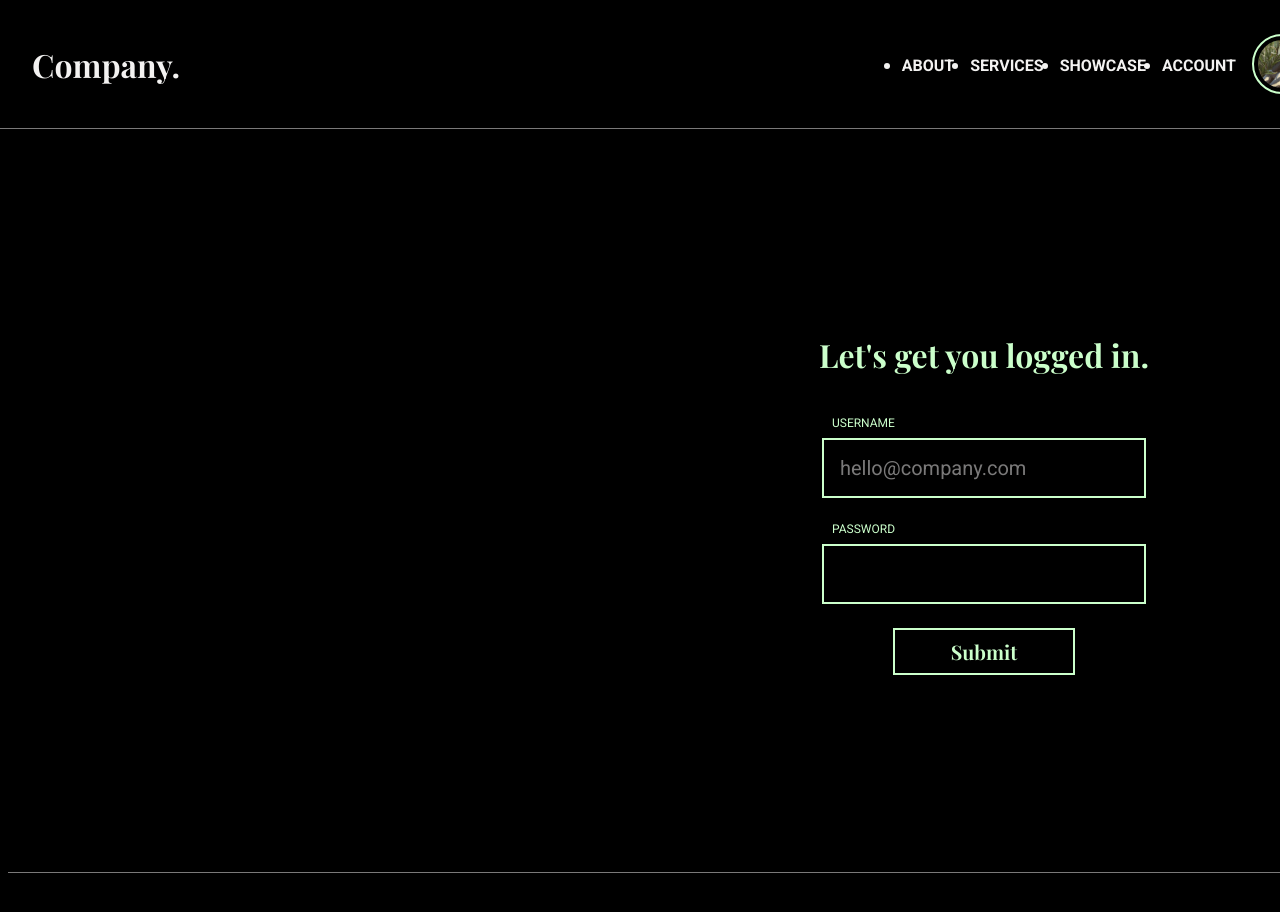
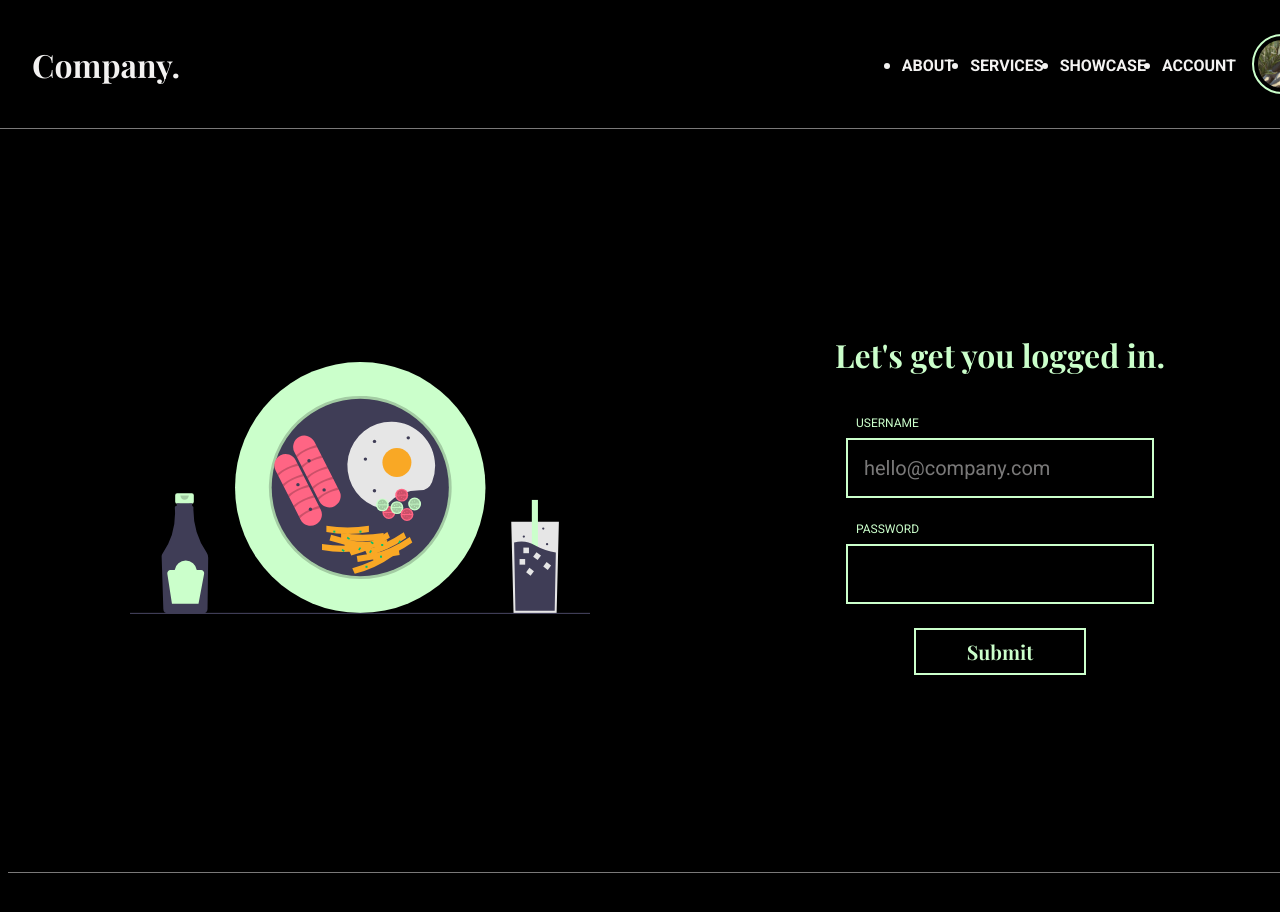
Before and after one commit to lfaivre/interview-login-page, a React (Create React App) app: page / in a window 1280 px wide. Shown: the top 912 px of the page. Built offline with nearby package versions, Linux system fonts and the light colour scheme; a web font is replaced by a local one.

Commit message:
feat: add art asset

```diff
--- a/src/components/LoginMediaContainer/index.css
+++ b/src/components/LoginMediaContainer/index.css
@@ -1,6 +1,8 @@
 .login-media-container {
   width: 50%;
   flex: 1;
+
+  padding: 2rem;
 
   display: flex;
   justify-content: center;
@@ -8,3 +10,7 @@
 
   /* background-color: var(--color-offwhite); */
 }
+
+.art {
+  width: 80%;
+}
--- a/src/components/LoginMediaContainer/index.js
+++ b/src/components/LoginMediaContainer/index.js
@@ -1,8 +1,13 @@
 import React from 'react';
 import './index.css';
+import LoginPageArt from '../../assets/login_page_art.svg';
 
 const LoginMediaContainer = () => {
-  return <div className="login-media-container"></div>;
+  return (
+    <div className="login-media-container">
+      <img src={LoginPageArt} alt="Placeholder Art" className="art" />
+    </div>
+  );
 };
 
 export default LoginMediaContainer;
```
Also changed, not shown: src/assets/login_page_art.svg (added).
